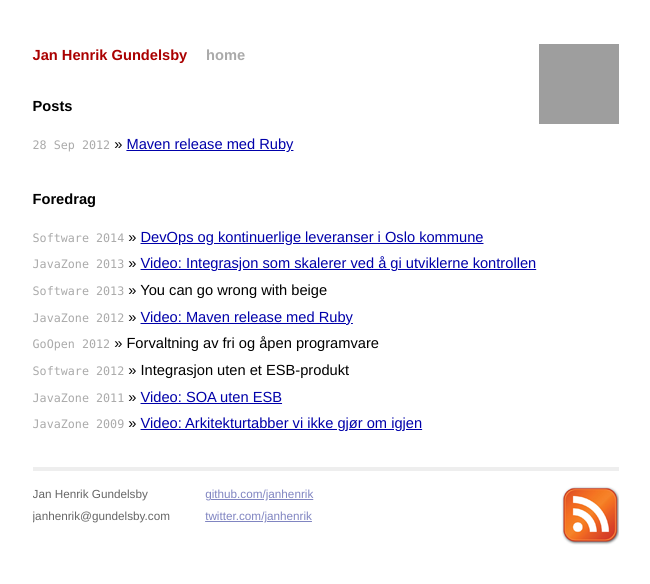
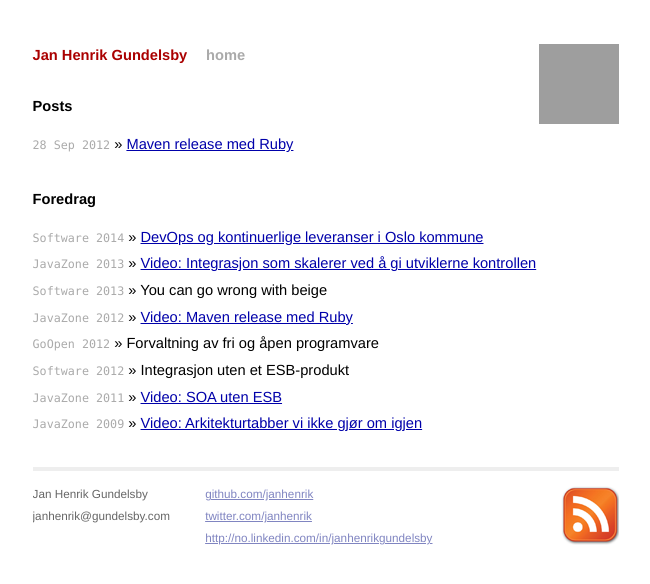
Before and after one commit to janhenrik/janhenrik.github.com, a Jekyll site: the page built from index.html, in a window 1280 px wide, cut to the strip 0-944 px from the top of the page. Shown: the top 584 px of the strip, without its empty margins (314-964 px from the left). Built offline with Jekyll 4.4.1, drawn with Linux system fonts in a browser that asks for light colours; Markdown is read by kramdown in place of the engine named in the settings; grey boxes are pictures that could not be loaded.

Commit message:
Linkedin

```diff
--- a/_layouts/default.html
+++ b/_layouts/default.html
@@ -54,6 +54,7 @@
       <p>
         <a href="http://github.com/janhenrik/">github.com/janhenrik</a><br />
         <a href="http://twitter.com/janhenrik/">twitter.com/janhenrik</a><br />
+        <a href="http://no.linkedin.com/in/janhenrikgundelsby">http://no.linkedin.com/in/janhenrikgundelsby</a><br />
       </p>
     </div>
     <div class="rss">
```
